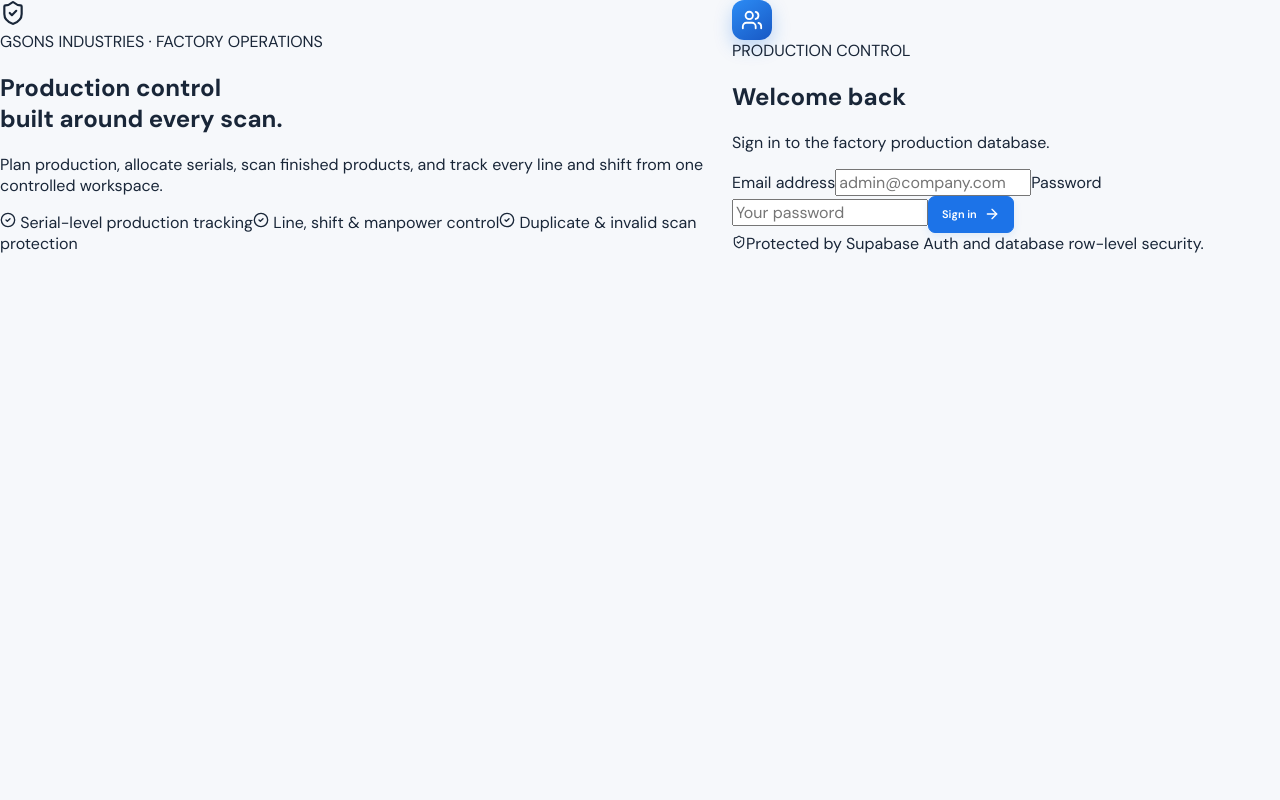
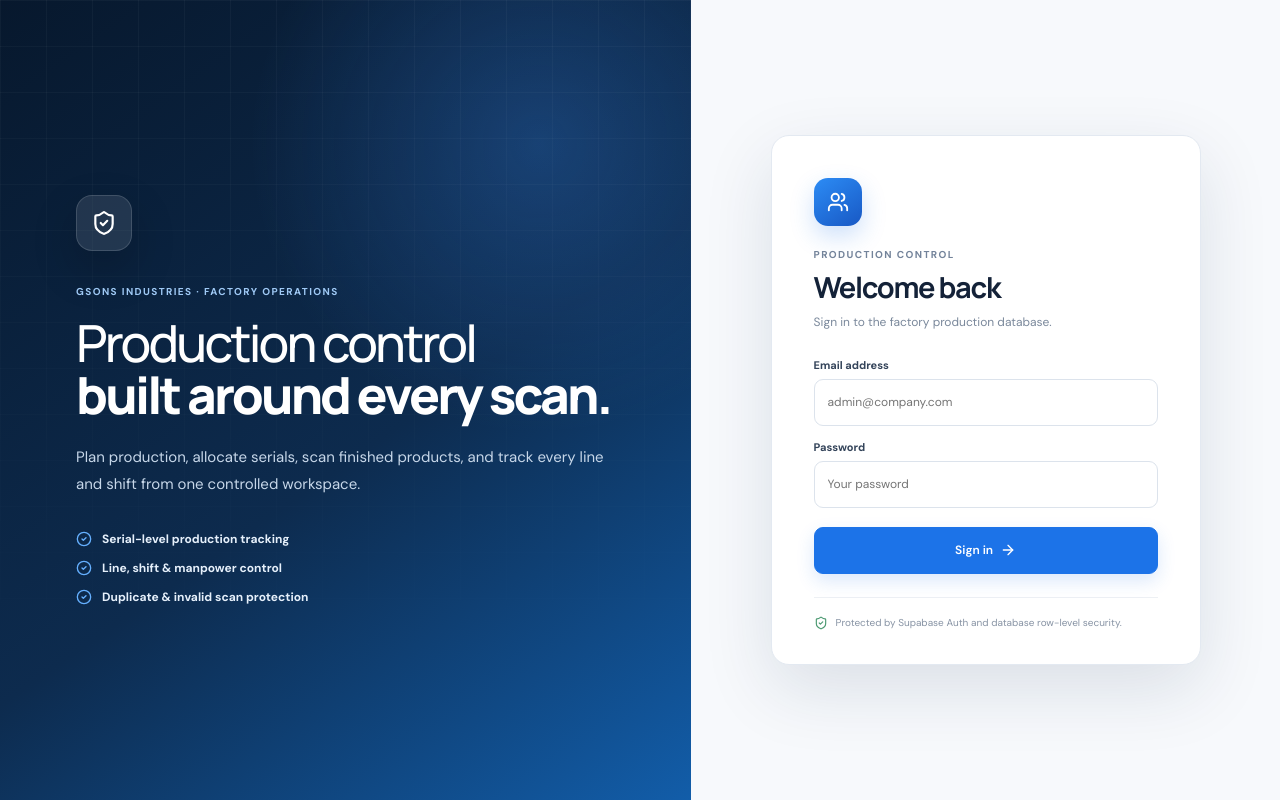
Before and after one commit to itsmyshoots-cloud/Pro_Scan_V2, a React (Vite) app: page / in a window 1280 px wide. Built offline with nearby package versions, Linux system fonts and the light colour scheme; no server answers.

Commit message:
Polish authentication and admin setup screen

```diff
--- a/src/auth.css
+++ b/src/auth.css
@@ -1,104 +1,34 @@
-/* Dedicated sign-in screen styling. Kept separate from the main application stylesheet. */
-.app-shell:has(> .auth-card){
-  min-height:100vh;
-  display:grid;
-  grid-template-columns:minmax(0,1.15fr) minmax(420px,.85fr);
-  background:#f7f9fc;
-}
-.app-shell:has(> .auth-card)::before{
-  content:"";
-  grid-column:1;
-  grid-row:1;
-  min-height:100vh;
-  background:linear-gradient(135deg,#0c1b30 0%,#122b4b 55%,#1768c8 100%);
-  position:relative;
-}
-.app-shell:has(> .auth-card)::after{
-  content:"PRODUCTION CONTROL  •  SECURE FACTORY ACCESS\A\AReal-time production scanning\APlan  •  Scan  •  Monitor  •  Report";
-  white-space:pre-wrap;
-  grid-column:1;
-  grid-row:1;
-  align-self:end;
-  z-index:1;
-  color:#dce8f5;
-  font-family:Manrope,sans-serif;
-  font-size:12px;
-  line-height:1.8;
-  letter-spacing:.06em;
-  padding:0 8% 9%;
-  pointer-events:none;
-}
-.app-shell:has(> .auth-card) > .auth-card{
-  grid-column:2;
-  grid-row:1;
-  align-self:center;
-  justify-self:center;
-  width:min(430px,calc(100% - 72px));
-  padding:38px 40px 34px;
-  background:#fff;
-  border:1px solid #e5eaf1;
-  border-radius:14px;
-  box-shadow:0 22px 60px rgba(20,42,72,.10);
-  z-index:2;
-}
-.app-shell:has(> .auth-card) > .auth-card .brand-mark{
-  width:48px;
-  height:48px;
-  border-radius:14px;
-  margin-bottom:24px;
-  background:linear-gradient(145deg,#2c8cf5,#1858c4);
-  box-shadow:0 10px 24px rgba(28,115,232,.22);
-}
-.app-shell:has(> .auth-card) > .auth-card h1{
-  font-family:Manrope,sans-serif;
-  font-size:29px;
-  line-height:1.15;
-  letter-spacing:-.045em;
-  color:#142238;
-  margin:0 0 8px;
-}
-.app-shell:has(> .auth-card) > .auth-card p{
-  margin:0 0 26px;
-  color:#7a889b;
-  font-size:12px;
-  line-height:1.6;
-}
-.app-shell:has(> .auth-card) > .auth-card input{
-  width:100%;
-  height:46px;
-  display:block;
-  margin:0 0 11px;
-  padding:0 13px;
-  border:1px solid #dce3ec;
-  border-radius:8px;
-  background:#fff;
-  color:#1d2d43;
-  font-size:12px;
-  outline:none;
-}
-.app-shell:has(> .auth-card) > .auth-card input:focus{
-  border-color:#2c82ea;
-  box-shadow:0 0 0 3px rgba(44,130,234,.10);
-}
-.app-shell:has(> .auth-card) > .auth-card .button-primary{
-  width:100%;
-  height:46px;
-  margin-top:5px;
-  border-radius:8px;
-  font-size:12px;
-  box-shadow:0 7px 18px rgba(29,115,232,.16);
-}
-.app-shell:has(> .auth-card) > .auth-card .notice-banner{
-  margin:15px 0 0;
-  background:#fff3f4;
-  border-color:#f0c7ca;
-  color:#a93e46;
-}
-@media(max-width:800px){
-  .app-shell:has(> .auth-card){display:flex;align-items:center;justify-content:center;padding:22px;background:linear-gradient(135deg,#eef4fb,#f7f9fc)}
-  .app-shell:has(> .auth-card)::before,.app-shell:has(> .auth-card)::after{display:none}
-  .app-shell:has(> .auth-card) > .auth-card{width:min(430px,100%);padding:32px 28px 30px}
-}
-@media(max-width:430px){
-  .app-shell:has(> .auth-card) > .auth-card{padding:28px 22px 26px;border-radius:12px}
-}
+/* Dedicated authentication screen. */
+.auth-screen{min-height:100vh;display:grid;grid-template-columns:minmax(0,1.08fr) minmax(460px,.92fr);background:#f7f9fc;overflow:hidden}
+.auth-hero{min-height:100vh;position:relative;background:radial-gradient(circle at 78% 18%,rgba(62,146,255,.25),transparent 34%),linear-gradient(145deg,#07182d 0%,#0d2b4e 55%,#125da9 100%);color:#fff;display:flex;align-items:center}
+.auth-hero:after{content:"";position:absolute;inset:0;background-image:linear-gradient(rgba(255,255,255,.035) 1px,transparent 1px),linear-gradient(90deg,rgba(255,255,255,.035) 1px,transparent 1px);background-size:46px 46px;mask-image:linear-gradient(to bottom,black,transparent 90%);pointer-events:none}
+.auth-hero-inner{position:relative;z-index:1;width:min(650px,78%);margin:auto;padding:60px 0}
+.auth-hero-mark{width:56px;height:56px;display:grid;place-items:center;border-radius:16px;background:rgba(255,255,255,.1);border:1px solid rgba(255,255,255,.14);box-shadow:0 18px 45px rgba(0,0,0,.2);margin-bottom:34px}
+.auth-hero-kicker,.auth-kicker{font-size:10px;font-weight:800;letter-spacing:.14em}
+.auth-hero-kicker{color:#9fc9f5;margin-bottom:18px}
+.auth-hero h2{font-family:Manrope,sans-serif;font-size:clamp(38px,4vw,60px);line-height:1.02;letter-spacing:-.055em;margin:0 0 24px;font-weight:500}
+.auth-hero h2 strong{font-weight:800}
+.auth-hero p{max-width:540px;color:#c7d7e9;font-size:15px;line-height:1.75;margin:0 0 34px}
+.auth-feature-list{display:grid;gap:13px;color:#e6f0fb;font-size:12px;font-weight:650}
+.auth-feature-list span{display:flex;align-items:center;gap:10px}
+.auth-feature-list svg{color:#65b0ff}
+.auth-panel{min-height:100vh;display:flex;align-items:center;justify-content:center;padding:40px;background:#f7f9fc}
+.auth-panel .auth-card{width:min(430px,100%);padding:42px 42px 34px;background:#fff;border:1px solid #e3e9f1;border-radius:18px;box-shadow:0 24px 70px rgba(18,40,70,.12)}
+.auth-panel .brand-mark{width:48px;height:48px;border-radius:14px;margin-bottom:22px;background:linear-gradient(145deg,#2c8cf5,#1858c4);box-shadow:0 10px 24px rgba(28,115,232,.22)}
+.auth-kicker{color:#73839a;margin-bottom:10px}
+.auth-panel .auth-card h1{font-family:Manrope,sans-serif;font-size:29px;line-height:1.15;letter-spacing:-.045em;color:#142238;margin:0 0 8px}
+.auth-panel .auth-card>p{margin:0 0 25px;color:#7a889b;font-size:12px;line-height:1.65}
+.auth-field{display:block;margin-bottom:14px}
+.auth-field>span{display:block;color:#34445a;font-size:11px;font-weight:750;margin-bottom:7px}
+.auth-field input{width:100%;height:47px;display:block;padding:0 13px;border:1px solid #dce3ec;border-radius:9px;background:#fff;color:#1d2d43;font-size:12px;outline:none;box-sizing:border-box}
+.auth-field input:focus{border-color:#2c82ea;box-shadow:0 0 0 3px rgba(44,130,234,.10)}
+.auth-submit{width:100%;height:47px;margin-top:5px;border-radius:9px;font-size:12px;box-shadow:0 7px 18px rgba(29,115,232,.16);justify-content:center}
+.auth-submit:disabled{opacity:.65;cursor:wait}
+.auth-secondary{width:100%;border:0;background:transparent;color:#2c70bd;font-size:11px;font-weight:750;padding:13px 4px 4px;cursor:pointer;display:flex;justify-content:center;align-items:center;gap:7px}
+.auth-message{display:flex;align-items:center;gap:8px;padding:11px 12px;border-radius:9px;margin:4px 0 12px;font-size:11px;line-height:1.5}
+.auth-error{background:#fff3f4;border:1px solid #f0c7ca;color:#a93e46}
+.auth-success{background:#eefaf3;border:1px solid #c8e9d5;color:#257449}
+.auth-security{display:flex;gap:8px;align-items:flex-start;border-top:1px solid #edf0f4;margin-top:23px;padding-top:17px;color:#8793a4;font-size:10px;line-height:1.5}
+.auth-security svg{flex:0 0 auto;color:#4c9a72;margin-top:1px}
+@media(max-width:900px){.auth-screen{display:flex}.auth-hero{display:none}.auth-panel{min-height:100vh;padding:22px;background:linear-gradient(135deg,#eef4fb,#f7f9fc)}.auth-panel .auth-card{width:min(430px,100%);padding:34px 28px 30px}}
+@media(max-width:430px){.auth-panel .auth-card{padding:29px 22px 26px;border-radius:13px}}
```
